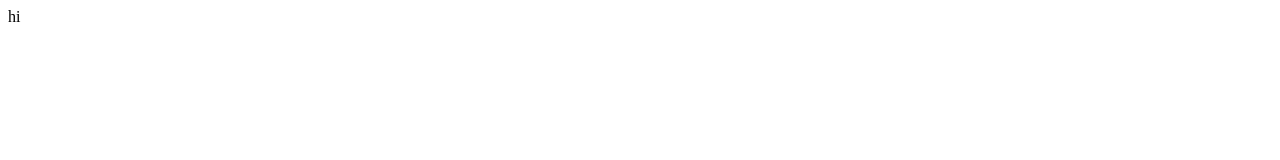
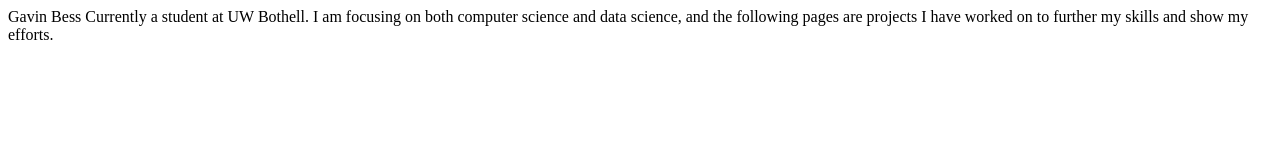
Before and after one commit to gavinbees/gavinbees.github.io, a plain HTML site: page index.html in a window 1280 px wide. Drawn offline with Linux system fonts and the light colour scheme.

Commit message:
Update index.html

```diff
--- a/index.html
+++ b/index.html
@@ -1,3 +1,6 @@
 <html>
-hi
+Gavin Bess
+
+Currently a student at UW Bothell. I am focusing on both computer science and data science, and the following pages
+are projects I have worked on to further my skills and show my efforts.
 </html>
```
